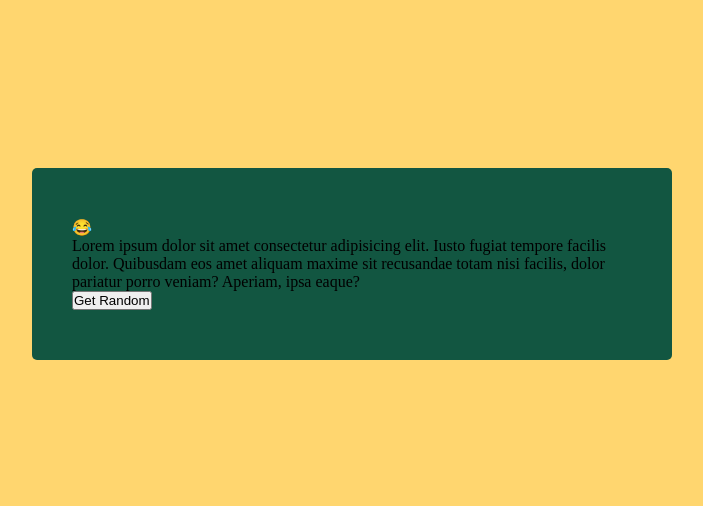
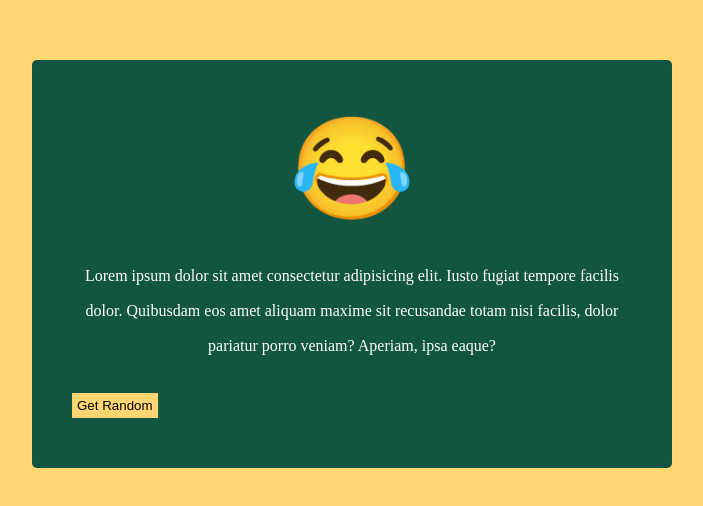
Before and after one commit to Dkingofcode/Random-joke-Generator, a plain HTML site: page index.html in a window 1280 px wide. Shown: the part 136-642 px from the top of the page, without its empty margins (288-991 px from the left). Drawn offline with Linux system fonts and the light colour scheme; no server answers.

Commit message:
finished the javascript logic

```diff
--- a/index.js
+++ b/index.js
@@ -0,0 +1,21 @@
+const joke = document.getElementById("joke");
+const btn = document.getElementById("btn")
+const url = "https://v2.jokeapi.dev/joke/Any?blacklistFlags=nsfw,religious,political,racist,sexist,explicit&type=single";
+
+let getJoke = () => {
+    joke.classList.remove("fade");
+    fetch(url).then(data => data.json())
+    .then(item => {
+       joke.textContent = `${item.joke}`;
+       joke.classList.add("fade");
+    }
+        //console.log(item.joke)
+        );
+}
+
+
+btn.addEventListener("click", () => {
+   getJoke();
+})
+
+getJoke();
--- a/styles.css
+++ b/styles.css
@@ -21,5 +21,24 @@ body{
 }
 
 span{
+    display: block;
+    text-align: center;
+    font-size: 100px;
+}
 
+p{
+    font-size: 16px;
+    color: #ffff;
+    font-weight: 400;
+    text-align: center;
+    word-wrap: break-word;
+    line-height: 35px;
+    margin: 30px 0;
 }
+
+button{
+    display: block;
+    background-color: #ffd66f;
+    border: none;
+    padding: 5px;
+}
```
